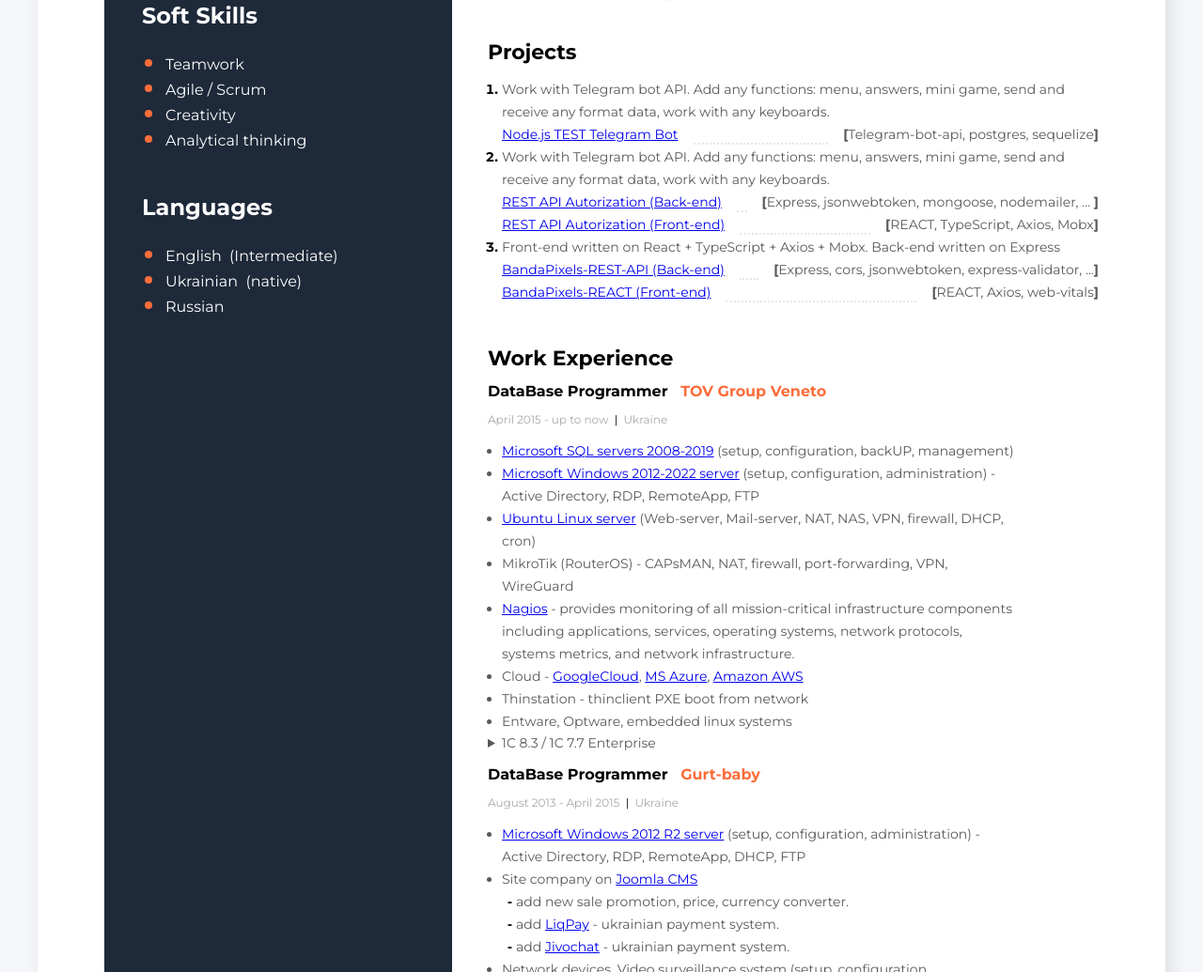
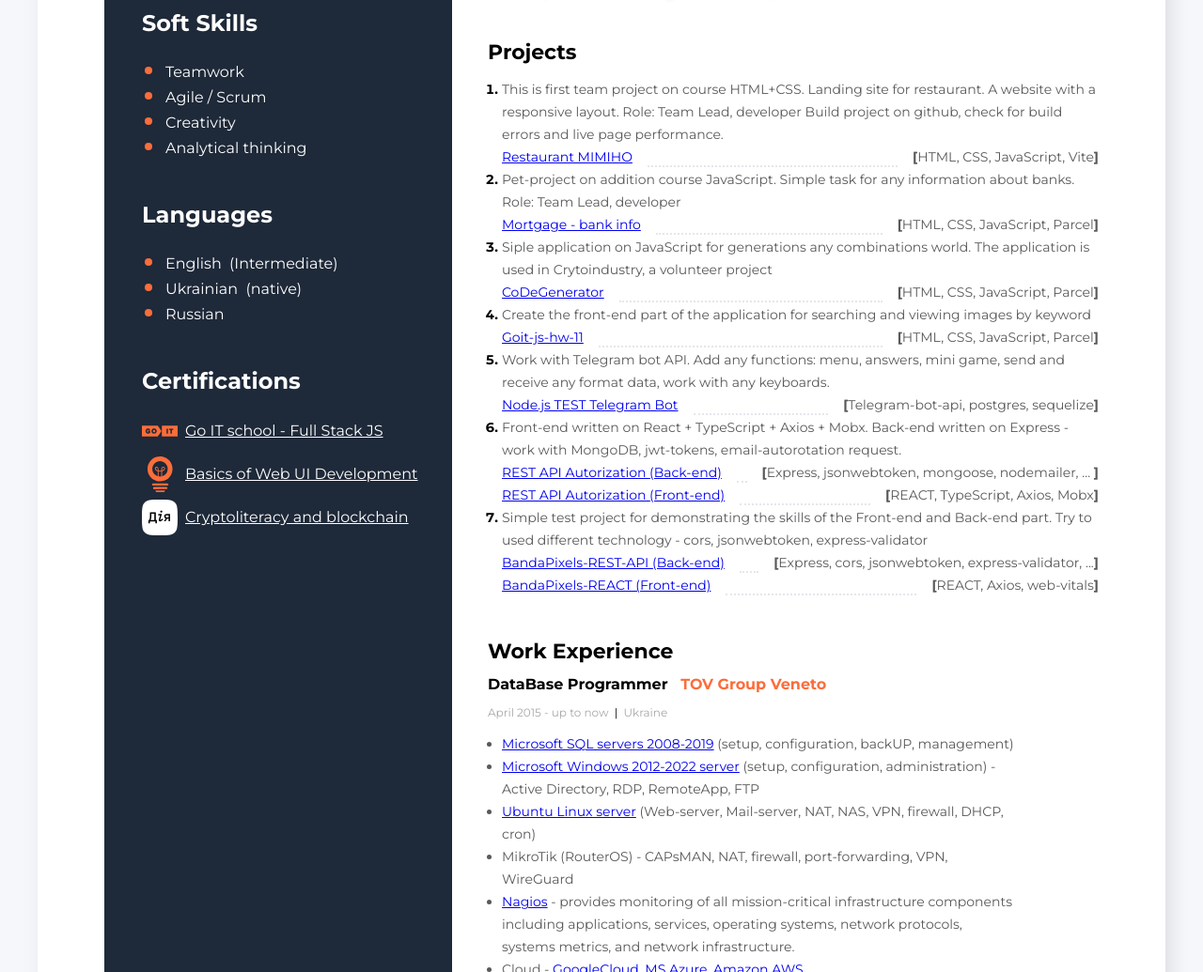
Before and after one commit to Cosmits/Cosmits, a website: page resume/index.html in a window 1280 px wide. Shown: the part 1385-2420 px from the top of the page at 94% size. Drawn offline with Linux system fonts and the light colour scheme.

Commit message:
add cert

```diff
--- a/resume/index.html
+++ b/resume/index.html
@@ -20,6 +20,7 @@
 </head>
 
 <body>
+
   <!-- Main -->
   <div class="main">
     <!-- Main contenet -->
@@ -63,6 +64,61 @@
       <div class="My-projects">
         <h3 class="title">Projects</h3>
         <ol class="project-list">
+
+          <li>
+            <p class="project-text">This is first team project on course HTML+CSS. Landing site for restaurant.
+              A website with a responsive layout. Role: Team Lead, developer
+              Build project on github, check for build errors and live page
+              performance.</p>
+          </li>
+          <li class="project-item">
+            <a class="My-projects-link" href="https://github.com/Cosmits/mimino-group-06">
+              Restaurant MIMIHO</a>
+            <div class="My-projects-dots"></div>
+            <div class="My-projects-tech">
+              <b>[</b>HTML, CSS, JavaScript, Vite<b>]</b>
+            </div>
+          </li>
+
+          <li>
+            <p class="project-text">Pet-project on addition course JavaScript. Simple task for any
+              information about banks. Role: Team Lead, developer</p>
+          </li>
+          <li class="project-item">
+            <a class="My-projects-link" href="https://github.com/Cosmits/Mortgage">
+              Mortgage - bank info</a>
+            <div class="My-projects-dots"></div>
+            <div class="My-projects-tech">
+              <b>[</b>HTML, CSS, JavaScript, Parcel<b>]</b>
+            </div>
+          </li>
+
+          <li>
+            <p class="project-text">Siple application on JavaScript for generations any combinations world.
+              The application is used in Crytoindustry, a volunteer project</p>
+          </li>
+          <li class="project-item">
+            <a class="My-projects-link" href="https://github.com/Cosmits/CoDeGenerator">
+              CoDeGenerator</a>
+            <div class="My-projects-dots"></div>
+            <div class="My-projects-tech">
+              <b>[</b>HTML, CSS, JavaScript, Parcel<b>]</b>
+            </div>
+          </li>
+
+          <li>
+            <p class="project-text">Create the front-end part of the application for
+              searching and viewing images by keyword</p>
+          </li>
+          <li class="project-item">
+            <a class="My-projects-link" href="https://github.com/Cosmits/goit-js-hw-11">
+              Goit-js-hw-11</a>
+            <div class="My-projects-dots"></div>
+            <div class="My-projects-tech">
+              <b>[</b>HTML, CSS, JavaScript, Parcel<b>]</b>
+            </div>
+          </li>
+
           <li>
             <p class="project-text">Work with Telegram bot API. Add any functions: menu, answers, mini game,
               send and receive any format data, work with any keyboards.</p>
@@ -74,10 +130,10 @@
             <div class="My-projects-tech"><b>[</b>Telegram-bot-api, postgres, sequelize<b>]</b></div>
           </li>
           <li>
-            <p class="project-text">Work with Telegram bot API. Add any functions: menu, answers, mini game,
-              send and receive any format data, work with any keyboards.</p>
+            <p class="project-text">Front-end written on React + TypeScript + Axios + Mobx. Back-end written on Express
+              -
+              work with MongoDB, jwt-tokens, email-autorotation request.</p>
           </li>
-
           <li class="project-item">
             <a class="My-projects-link" href="https://github.com/Cosmits/REST-API-Autorization_REACT">
               REST API Autorization (Back-end)</a>
@@ -92,8 +148,11 @@
             <div class="My-projects-dots"></div>
             <div class="My-projects-tech"><b>[</b>REACT, TypeScript, Axios, Mobx<b>]</b></div>
           </li>
+
+
           <li>
-            <p class="project-text">Front-end written on React + TypeScript + Axios + Mobx. Back-end written on Express</p>
+            <p class="project-text">Simple test project for demonstrating the skills of the Front-end
+              and Back-end part. Try to used different technology - cors, jsonwebtoken, express-validator </p>
           </li>
           <li class="project-item">
             <a class="My-projects-link" href="https://github.com/Cosmits/BandaPixels-REST-API">
@@ -365,6 +424,7 @@
 
     <!-- Sidebar -->
     <aside class="sidebar">
+      <div><a class="download-pdf" href="./cert/resume_Samofal_Hennadii.pdf" download><b>Download PDF</b> </a> </div>
       <img src="./img/Photo1.jpg" alt="My photo">
       <!-- Contacts  -->
       <div class="contact">
@@ -448,6 +508,36 @@
           <li>Russian</li>
         </ul>
       </div>
+
+      <div class="SoftSkills certifications">
+        <h2>Certifications</h2>
+        <ul class="list-SoftSkills list-certifications">
+          <li>
+            <a href="#" download class="contact-link cert-link">
+              <svg class="contact-btn-svg" width="38" height="38">
+                <use href="./img/symbol-defs.svg#go-it"></use>
+              </svg>
+              <span>Go IT school - Full Stack JS<span>
+            </a>
+          </li>
+          <li>
+            <a href="./cert/prometheus-Web-Samofal.pdf" download class="contact-link cert-link">
+              <svg class="contact-btn-svg" width="38" height="38">
+                <use href="./img/symbol-defs.svg#prometheus"></use>
+              </svg>
+              <span>Basics of Web UI Development</span>
+            </a>
+          </li>
+          <li>
+            <a href="./cert/Crypto-Samofal.pdf" download class="contact-link cert-link">
+              <svg class="contact-btn-svg" width="38" height="38">
+                <use href="./img/symbol-defs.svg#dija"></use>
+              </svg>
+              <span>Cryptoliteracy and blockchain</span>
+            </a>
+          </li>
+        </ul>
+      </div>
     </aside>
   </div>
 </body>
--- a/resume/styles/styles.css
+++ b/resume/styles/styles.css
@@ -1,3 +1,8 @@
+:root {
+  --timing-function: cubic-bezier(0.4, 0, 0.2, 1);
+  --animation-duration: 250ms;
+}
+
 body {
   font-family: 'Montserrat', sans-serif;
   position: relative;
@@ -67,7 +72,8 @@
   justify-content: space-between;
   flex-direction: column;
 }
-.project-text{
+
+.project-text {
   margin: 0 auto;
 }
 
@@ -172,10 +178,28 @@
 
 /* sidebar */
 .sidebar {
-  padding: 40px 0;
+  /* padding: 40px 0; */
   /* width: 370px; */
+  padding-bottom: 40px;
   background-color: #1E2939;
   color: #FFFFFF;
+}
+
+.download-pdf {
+  display: block;
+  margin: 12px 24px;
+  text-decoration: none;
+  font-style: normal;
+  font-weight: 700;
+  font-size: 14px;
+  line-height: 24px;
+  color: #FFFFFF;
+  transition: color var(--animation-duration) var(--timing-function);
+}
+
+.download-pdf:hover,
+.download-pdf:focus {
+  color: #FB6D3A;
 }
 
 .sidebar img {
@@ -225,6 +249,15 @@
   opacity: 0.5;
 }
 
+.cert-link {
+  opacity: 1;
+  font-size: 16px;
+  display: flex;
+  gap: 8px;
+  align-items: center;
+
+}
+
 .list-TechSkills li::marker,
 .list-SoftSkills li::marker {
   color: #FB6D3A;
@@ -248,3 +281,13 @@
   margin-left: 40px;
   padding: 0;
 }
+
+.list-certifications {
+  list-style: none;
+  margin-left: 0;
+  display: flex;
+  flex-direction: column;
+  flex-wrap: wrap;
+  align-items: flex-start;
+  row-gap: 8px;
+}
```
Also changed, not shown: resume/img/symbol-defs.svg, 3 other files.
